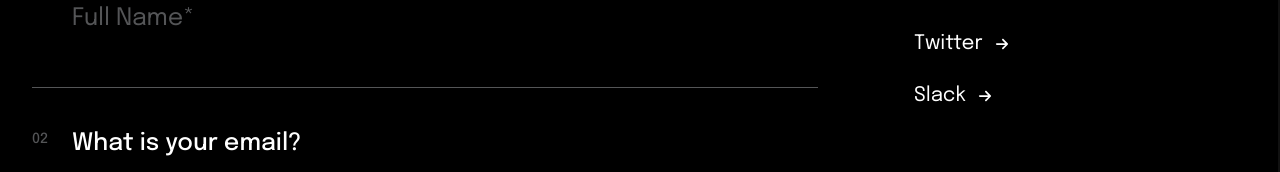
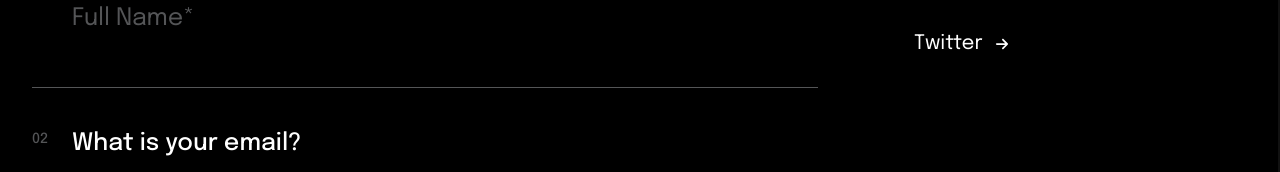
Before and after one commit to Haithem-Farjallah/Portfolio, a React (Vite) app: page /contact in a window 1280 px wide. Shown: the part 322-494 px from the top of the page. Built offline with nearby package versions, Linux system fonts and the light colour scheme.

Commit message:
update contact page

```diff
--- a/src/components/Contact/ContactSection.tsx
+++ b/src/components/Contact/ContactSection.tsx
@@ -86,7 +86,7 @@ const ContactSection = () => {
                     name={field.name}
                     value={formValues[field.name as keyof FormValues]}
                     maxLength={300}
-                    className="bg-black outline-none ml-5 px-5 py-3 text-2xl text-white placeholder-[#545557] transition-all duration-300 ease-in-out  h-32 resize-none"
+                    className="bg-transparent outline-none ml-5 px-5 py-3 text-2xl text-white placeholder-[#545557] transition-all duration-300 ease-in-out  h-32 resize-none"
                     placeholder={field.placeholder + "*"}
                     onChange={(e) => handleChange(e, field)}
                   />
@@ -96,7 +96,7 @@ const ContactSection = () => {
                     name={field.name}
                     maxLength={30}
                     value={formValues[field.name as keyof FormValues]}
-                    className="bg-black outline-none ml-5 px-5 py-3 text-2xl text-white placeholder-[#545557] transition-all duration-300 ease-in-out"
+                    className="bg-transparent outline-none ml-5 px-5 py-3 text-2xl text-white placeholder-[#545557] transition-all duration-300 ease-in-out"
                     placeholder={field.placeholder + "*"}
                     onChange={(e) => handleChange(e, field)}
                   />
@@ -133,7 +133,7 @@ const ContactSection = () => {
                 key={index}
                 className="flex gap-3 w-fit items-center py-3 hover:underline  duration-300 ease-in-out transform hover:scale-105 "
               >
-                <a href={social.url}>
+                <a href={social.url} target="_blank">
                   <h1 className="text-xl">{social.name}</h1>
                 </a>
                 <FaArrowRight size={14} className=" " />
--- a/src/components/Contact/formFields.ts
+++ b/src/components/Contact/formFields.ts
@@ -22,20 +22,15 @@ export const formFields = [
 export const socials = [
   {
     name: "Github",
-    url: "",
+    url: "https://github.com/Haithem-Farjallah",
   },
   {
     name: "LinkedIn",
-    url: "",
+    url: "https://www.linkedin.com/in/haithem-farjallah-441b002a0/",
   },
   {
     name: "Twitter",
-    url: "",
-  },
-
-  {
-    name: "Slack",
-    url: "",
+    url: "https://x.com/Haithem_2002",
   },
 ];
 
```
